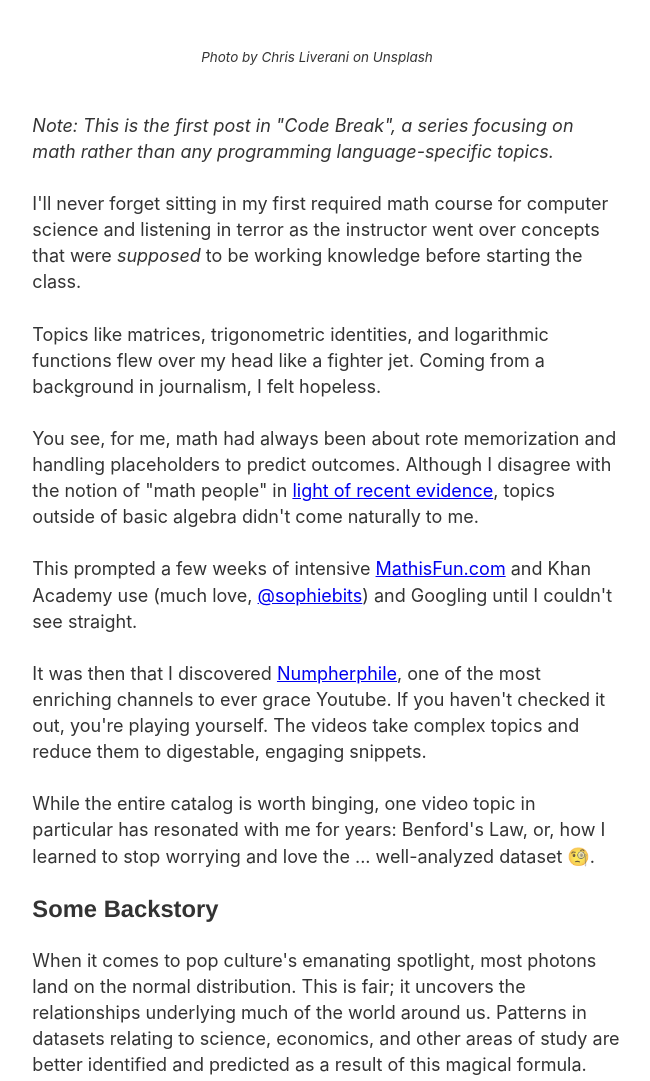
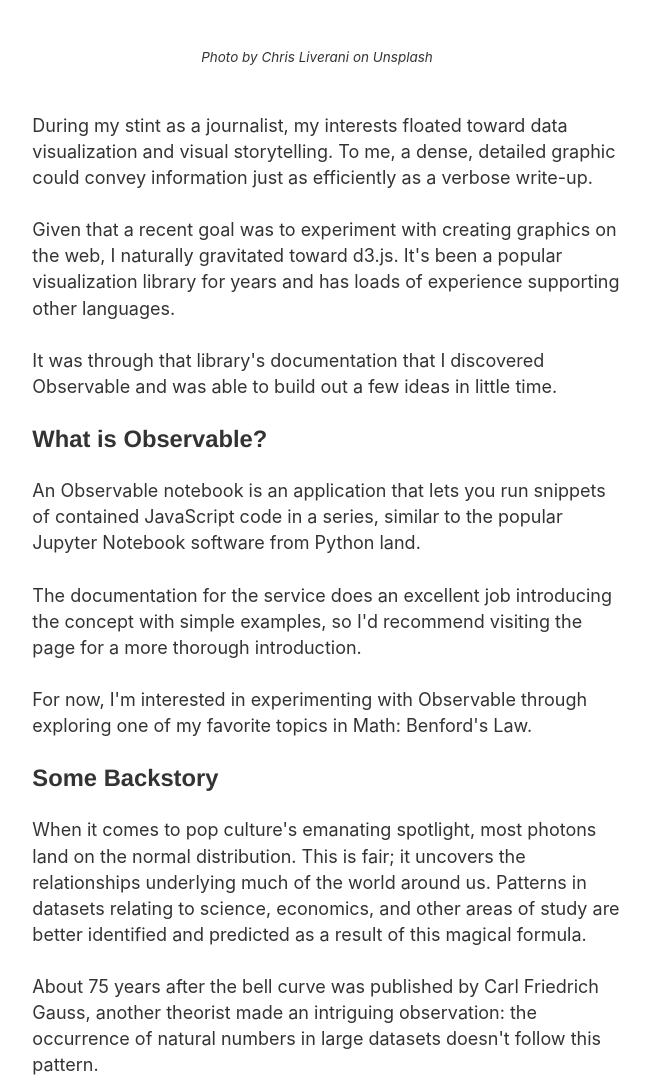
Before and after one commit to alephnode/alephnode, a Gatsby site: page /08-benfords-law in a window 1280 px wide. Shown: the part 810-1891 px from the top of the page, without its empty margins (314-964 px from the left). Built offline with nearby package versions, Linux system fonts and the light colour scheme; Gatsby itself is replaced by a stand-in of ours; some packages are replaced by stand-ins of ours.

Commit message:
Gear Switch with Benfords Law Article

```diff
--- a/src/pages/08-benfords-law/index.md
+++ b/src/pages/08-benfords-law/index.md
@@ -1,6 +1,6 @@
 ---
-title: "Code Break: The Power of Benford's Law"
-date: '2019-03-14'
+title: "Visualizing Benford's Law with D3 and Observable"
+date: '2019-03-16'
 ---
 
 <div id="img-container">
@@ -8,19 +8,19 @@ date: '2019-03-14'
 <div class="src-container"><span class="source">Photo by Chris Liverani on Unsplash</span></div>
 </div>
 
-_Note: This is the first post in "Code Break", a series focusing on math rather than any programming language-specific topics._
+During my stint as a journalist, my interests floated toward data visualization and visual storytelling. To me, a dense, detailed graphic could convey information just as efficiently as a verbose write-up.
 
-I'll never forget sitting in my first required math course for computer science and listening in terror as the instructor went over concepts that were _supposed_ to be working knowledge before starting the class.
+Given that a recent goal was to experiment with creating graphics on the web, I naturally gravitated toward d3.js. It's been a popular visualization library for years and has loads of experience supporting other languages.
 
-Topics like matrices, trigonometric identities, and logarithmic functions flew over my head like a fighter jet. Coming from a background in journalism, I felt hopeless.
+It was through that library's documentation that I discovered Observable and was able to build out a few ideas in little time.
 
-You see, for me, math had always been about rote memorization and handling placeholders to predict outcomes. Although I disagree with the notion of "math people" in <a href="https://www.nytimes.com/2017/05/15/well/family/trying-to-add-up-girls-and-math.html" target="_blank">light of recent evidence</a>, topics outside of basic algebra didn't come naturally to me.
+### What is Observable?
 
-This prompted a few weeks of intensive <a href="https://www.mathisfun.com" target="_blank">MathisFun.com</a> and Khan Academy use (much love, <a href="https://twitter.com/sophiebits?lang=en" target="_blank">@sophiebits</a>) and Googling until I couldn't see straight.
+An Observable notebook is an application that lets you run snippets of contained JavaScript code in a series, similar to the popular Jupyter Notebook software from Python land.
 
-It was then that I discovered <a href="https://www.youtube.com/channel/UCoxcjq-8xIDTYp3uz647V5A" target="_blank">Numpherphile</a>, one of the most enriching channels to ever grace Youtube. If you haven't checked it out, you're playing yourself. The videos take complex topics and reduce them to digestable, engaging snippets.
+The documentation for the service does an excellent job introducing the concept with simple examples, so I'd recommend visiting the page for a more thorough introduction.
 
-While the entire catalog is worth binging, one video topic in particular has resonated with me for years: Benford's Law, or, how I learned to stop worrying and love the ... well-analyzed dataset 🧐.
+For now, I'm interested in experimenting with Observable through exploring one of my favorite topics in Math: Benford's Law.
 
 ### Some Backstory
 
@@ -37,8 +37,6 @@ About 75 years after the bell curve was published by Carl Friedrich Gauss, anoth
 
 ### The Law
 
-- describe it -
-
 - example of its use -
 
 ### Wrapping up
```
